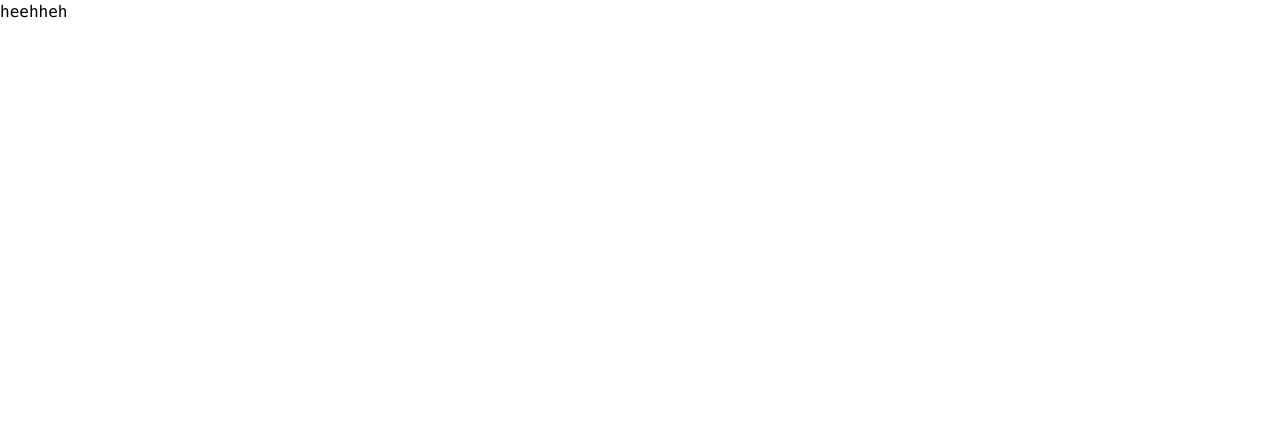
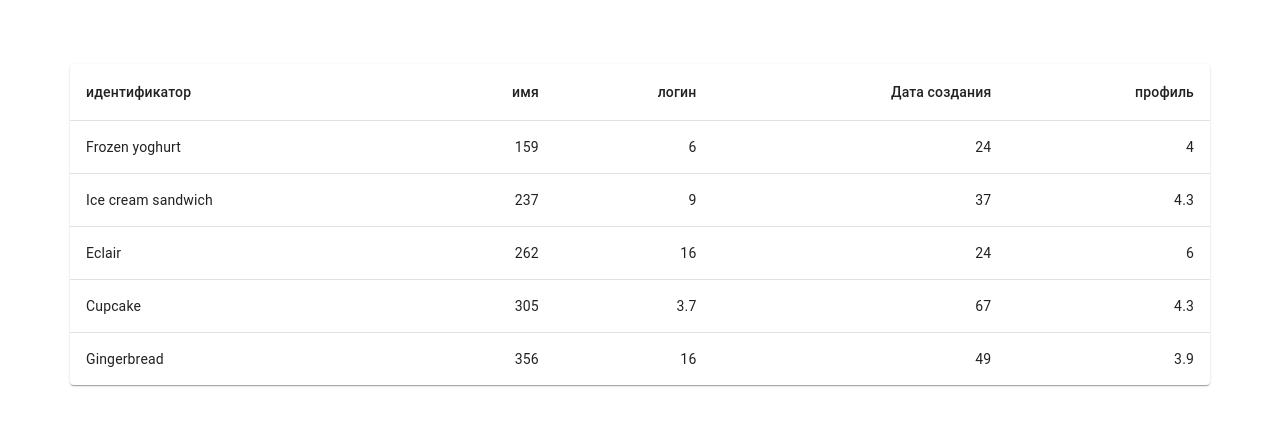
Before and after one commit to AleR111/github-users, a React app: page / in a window 1280 px wide. Shown: the top 426 px of the page. Built offline with nearby package versions, Linux system fonts and the light colour scheme.

Commit message:
added layout

```diff
--- a/package.json
+++ b/package.json
@@ -30,6 +30,9 @@
     "webpack-dev-server": "^4.11.1"
   },
   "dependencies": {
+    "@emotion/react": "^11.10.4",
+    "@emotion/styled": "^11.10.4",
+    "@mui/material": "^5.10.10",
     "@reduxjs/toolkit": "^1.8.6",
     "react": "^17.0.2",
     "react-dom": "^17.0.2",
--- a/src/App.tsx
+++ b/src/App.tsx
@@ -1,7 +1,13 @@
+import {FC} from 'react';
+import {Layout} from './components';
 import './styles/index.scss';
 
-const App = () => {
-    return <div className="app">heehheh</div>;
+const App: FC = () => {
+    return (
+        <div className="app">
+            <Layout />
+        </div>
+    );
 };
 
 export default App;
--- /dev/null
+++ b/src/components/index.ts
@@ -0,0 +1 @@
+export * from './layout';
--- /dev/null
+++ b/src/components/layout/Layout.tsx
@@ -0,0 +1,12 @@
+import {FC} from 'react';
+
+import {UsersList} from '../users-list';
+import classes from './layout.module.scss';
+
+export const Layout: FC = () => {
+    return (
+        <div className={classes.container}>
+            <UsersList />
+        </div>
+    );
+};
--- /dev/null
+++ b/src/components/layout/index.ts
@@ -0,0 +1 @@
+export * from './Layout';
--- /dev/null
+++ b/src/components/layout/layout.module.scss
@@ -0,0 +1,5 @@
+.container {
+    max-width: 1140px;
+    margin: 0 auto;
+    padding-top: 64px;
+}
--- /dev/null
+++ b/src/components/users-list/UsersList.tsx
@@ -0,0 +1,76 @@
+import {FC, useEffect} from 'react';
+
+import Paper from '@mui/material/Paper';
+import Table from '@mui/material/Table';
+import TableBody from '@mui/material/TableBody';
+import TableCell from '@mui/material/TableCell';
+import TableContainer from '@mui/material/TableContainer';
+import TableHead from '@mui/material/TableHead';
+import TableRow from '@mui/material/TableRow';
+import { useAppActions } from '../../hooks';
+
+function createData(
+    name: string,
+    calories: number,
+    fat: number,
+    carbs: number,
+    protein: number
+) {
+    return {name, calories, fat, carbs, protein};
+}
+
+const rows = [
+    createData('Frozen yoghurt', 159, 6.0, 24, 4.0),
+    createData('Ice cream sandwich', 237, 9.0, 37, 4.3),
+    createData('Eclair', 262, 16.0, 24, 6.0),
+    createData('Cupcake', 305, 3.7, 67, 4.3),
+    createData('Gingerbread', 356, 16.0, 49, 3.9),
+];
+
+export const UsersList: FC = () => {
+  const {} = useAppActions()
+
+  useEffect(() => {
+
+  })
+
+    return (
+        <TableContainer component={Paper}>
+            <Table
+                sx={{minWidth: 650}}
+                aria-label="simple table"
+            >
+                <TableHead>
+                    <TableRow>
+                        <TableCell>идентификатор</TableCell>
+                        <TableCell align="right">имя</TableCell>
+                        <TableCell align="right">логин</TableCell>
+                        <TableCell align="right">Дата создания</TableCell>
+                        <TableCell align="right">профиль</TableCell>
+                    </TableRow>
+                </TableHead>
+                <TableBody>
+                    {rows.map((row) => (
+                        <TableRow
+                            key={row.name}
+                            sx={{
+                                '&:last-child td, &:last-child th': {border: 0},
+                            }}
+                        >
+                            <TableCell
+                                component="th"
+                                scope="row"
+                            >
+                                {row.name}
+                            </TableCell>
+                            <TableCell align="right">{row.calories}</TableCell>
+                            <TableCell align="right">{row.fat}</TableCell>
+                            <TableCell align="right">{row.carbs}</TableCell>
+                            <TableCell align="right">{row.protein}</TableCell>
+                        </TableRow>
+                    ))}
+                </TableBody>
+            </Table>
+        </TableContainer>
+    );
+};
--- /dev/null
+++ b/src/components/users-list/index.ts
@@ -0,0 +1 @@
+export * from './UsersList';
--- a/src/global.d.ts
+++ b/src/global.d.ts
@@ -1,6 +1,6 @@
-declare module '*.sass' {
+declare module '*.scss' {
     interface IClassNames {
-        [className: string]: string
+        [className: string]: string;
     }
     const classNames: IClassNames;
     export = classNames;
--- a/src/index.tsx
+++ b/src/index.tsx
@@ -1,4 +1,15 @@
+import React from 'react';
 import {render} from 'react-dom';
+import {Provider} from 'react-redux';
+
+import {store} from './store';
 import App from './App';
 
-render(<App />, document.getElementById('root'));
+render(
+    <React.StrictMode>
+        <Provider store={store}>
+            <App />
+        </Provider>
+    </React.StrictMode>,
+    document.getElementById('root')
+);
```
Also changed, not shown: 1 other file (tests, documents, lock files or other folders).
